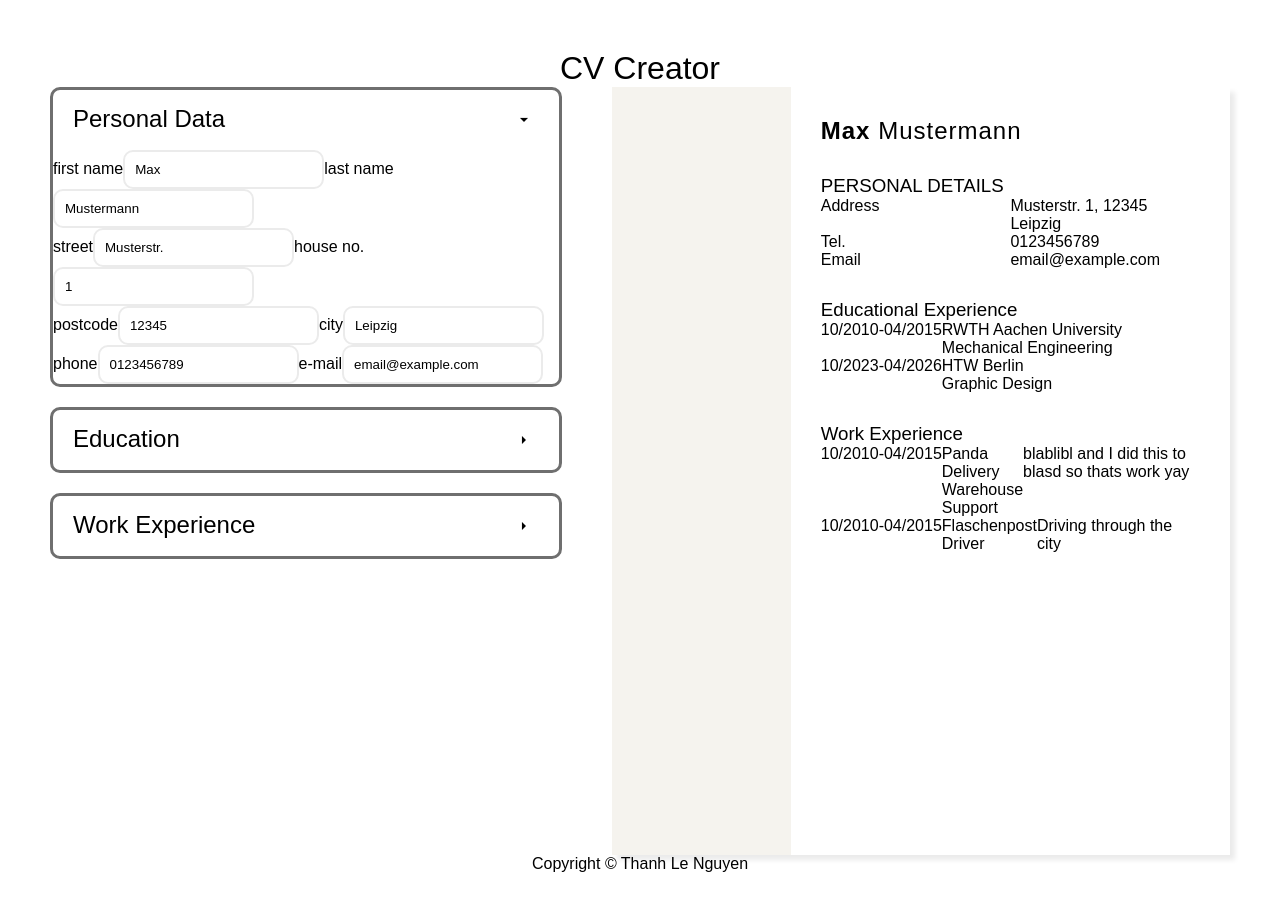
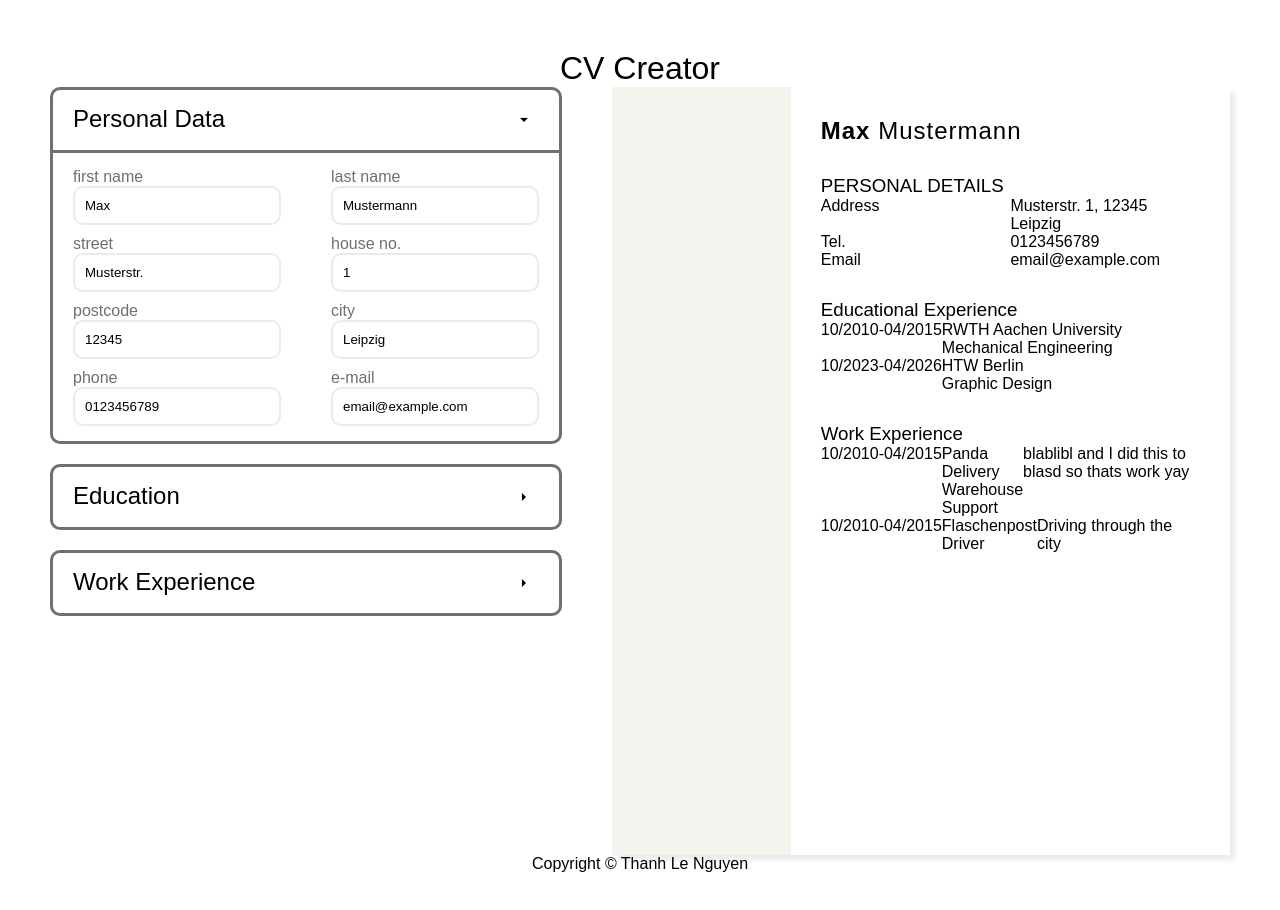
Before and after one commit to tln12/cv-project, a React (Vite) app: page / in a window 1280 px wide. Shown: the top 910 px of the page. Built offline with nearby package versions, Linux system fonts and the light colour scheme; the HTML template or start-up script is replaced by a standard one; a web font is replaced by a local one.

Commit message:
migrate PDataForm into separate component

```diff
--- a/src/components/personal-data/PDataControl.jsx
+++ b/src/components/personal-data/PDataControl.jsx
@@ -1,83 +1,5 @@
 import Collapsible from '../collapsible/Collapsible';
-
-function PDataForm({ personalData, handleChange }) {
-  return (
-    <form id='pd-c-form'>
-      <div>
-        <label htmlFor='first-name'>
-          <span>first name</span>
-          <input
-            id='first-name'
-            onChange={handleChange}
-            value={personalData.firstName}
-          ></input>
-        </label>
-        <label htmlFor='last-name'>
-          <span>last name</span>
-          <input
-            id='last-name'
-            onChange={handleChange}
-            value={personalData.lastName}
-          ></input>
-        </label>
-      </div>
-      <div>
-        <label htmlFor='street'>
-          <span>street</span>
-          <input
-            id='street'
-            onChange={handleChange}
-            value={personalData.street}
-          ></input>
-        </label>
-        <label htmlFor='house-nr'>
-          <span>house no.</span>
-          <input
-            id='house-nr'
-            onChange={handleChange}
-            value={personalData.houseNr}
-          ></input>
-        </label>
-      </div>
-      <div>
-        <label htmlFor='postcode'>
-          <span>postcode</span>
-          <input
-            id='postcode'
-            onChange={handleChange}
-            value={personalData.postcode}
-          ></input>
-        </label>
-        <label htmlFor='city'>
-          <span>city</span>
-          <input
-            id='city'
-            onChange={handleChange}
-            value={personalData.city}
-          ></input>
-        </label>
-      </div>
-      <div>
-        <label htmlFor='phone'>
-          <span>phone</span>
-          <input
-            id='phone'
-            onChange={handleChange}
-            value={personalData.phone}
-          ></input>
-        </label>
-        <label htmlFor='email'>
-          <span>e-mail</span>
-          <input
-            id='email'
-            onChange={handleChange}
-            value={personalData.email}
-          ></input>
-        </label>
-      </div>
-    </form>
-  );
-}
+import PDataForm from './PDataForm';
 
 export default function PDataControl({ personalData, handleChange }) {
   return (
--- /dev/null
+++ b/src/components/personal-data/PDataForm.jsx
@@ -0,0 +1,85 @@
+import {
+  StyledForm,
+  StyledLabel,
+  StyledSpan,
+  StyledInputGroup,
+} from '../FormComponents';
+
+export default function PDataForm({ personalData, handleChange }) {
+  return (
+    <StyledForm>
+      <StyledInputGroup>
+        <StyledLabel htmlFor='first-name'>
+          <StyledSpan>first name</StyledSpan>
+          <input
+            id='first-name'
+            onChange={handleChange}
+            value={personalData.firstName}
+          ></input>
+        </StyledLabel>
+        <StyledLabel htmlFor='last-name'>
+          <StyledSpan>last name</StyledSpan>
+          <input
+            id='last-name'
+            onChange={handleChange}
+            value={personalData.lastName}
+          ></input>
+        </StyledLabel>
+      </StyledInputGroup>
+      <StyledInputGroup>
+        <StyledLabel htmlFor='street'>
+          <StyledSpan>street</StyledSpan>
+          <input
+            id='street'
+            onChange={handleChange}
+            value={personalData.street}
+          ></input>
+        </StyledLabel>
+        <StyledLabel htmlFor='house-nr'>
+          <StyledSpan>house no.</StyledSpan>
+          <input
+            id='house-nr'
+            onChange={handleChange}
+            value={personalData.houseNr}
+          ></input>
+        </StyledLabel>
+      </StyledInputGroup>
+      <StyledInputGroup>
+        <StyledLabel htmlFor='postcode'>
+          <StyledSpan>postcode</StyledSpan>
+          <input
+            id='postcode'
+            onChange={handleChange}
+            value={personalData.postcode}
+          ></input>
+        </StyledLabel>
+        <StyledLabel htmlFor='city'>
+          <StyledSpan>city</StyledSpan>
+          <input
+            id='city'
+            onChange={handleChange}
+            value={personalData.city}
+          ></input>
+        </StyledLabel>
+      </StyledInputGroup>
+      <StyledInputGroup>
+        <StyledLabel htmlFor='phone'>
+          <StyledSpan>phone</StyledSpan>
+          <input
+            id='phone'
+            onChange={handleChange}
+            value={personalData.phone}
+          ></input>
+        </StyledLabel>
+        <StyledLabel htmlFor='email'>
+          <StyledSpan>e-mail</StyledSpan>
+          <input
+            id='email'
+            onChange={handleChange}
+            value={personalData.email}
+          ></input>
+        </StyledLabel>
+      </StyledInputGroup>
+    </StyledForm>
+  );
+}
```
